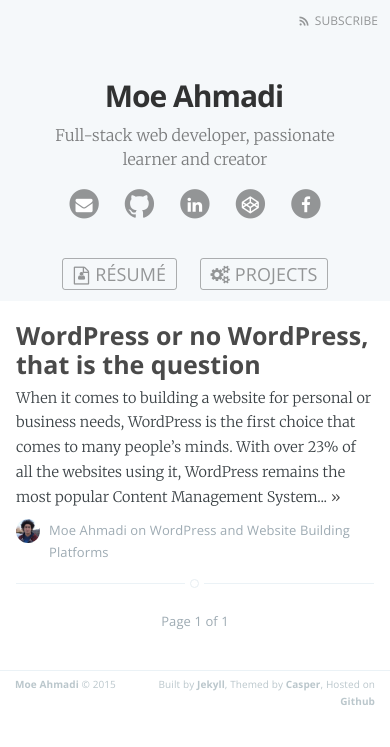
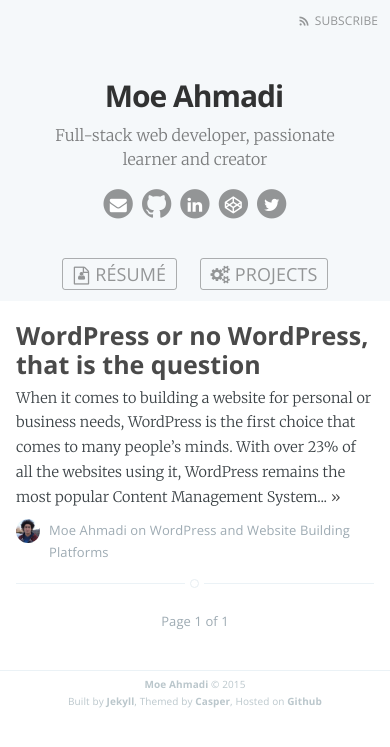
Before and after one commit to mhahmadi/website, a Jekyll site: the page built from index.html, in a window 390 px wide. Shown: the top 747 px of the page. Built offline with Jekyll 4.4.1, drawn with Linux system fonts in a browser that asks for light colours; the list of posts is cut into pages by our own code.

Commit message:
changes to social links and footer
Signed-off-by: Mohamad Ahmadi <mohamadhasan.ahmadi@gmail.com>

```diff
--- a/_includes/social-links.html
+++ b/_includes/social-links.html
@@ -23,9 +23,9 @@
         </a>
     </li>
     <li>
-        <a href="https://www.facebook.com/moh.ahmadi" target="_blank" class="fa-stack">
+        <a href="https://twitter.com/moe_ahmadi" target="_blank" class="fa-stack">
             <i class="fa fa-circle fa-stack-2x"></i>
-            <i class="fa fa-facebook fa-stack-1x fa-inverse"></i>
+            <i class="fa fa-twitter fa-stack-1x fa-inverse"></i>
         </a>
     </li>
 </ul>
--- a/assets/css/main.scss
+++ b/assets/css/main.scss
@@ -32,6 +32,14 @@ ul.social-links {
         -webkit-animation: fade-in-down 0.9s 0.1s;
         animation: fade-in-down 0.9s 0.1s;
     }
+}
+
+@media only screen and (max-width: 400px) {
+  ul.social-links {
+    li {
+      margin: 0;
+    }
+  }
 }
 
 /* ==========================================================================
@@ -73,12 +81,15 @@ ul.social-links {
     Footer
 ========================================================================== */
 
-.copyright {
-  width: 30%;
+.copyright, .poweredby {
+  width: auto;
 }
 
-.poweredby {
-  width: 70%;
+@media only screen and (max-width: 400px) {
+  .copyright, .poweredby {
+    text-align: center;
+    float: none;
+  }
 }
 
 /* ==========================================================================
```
